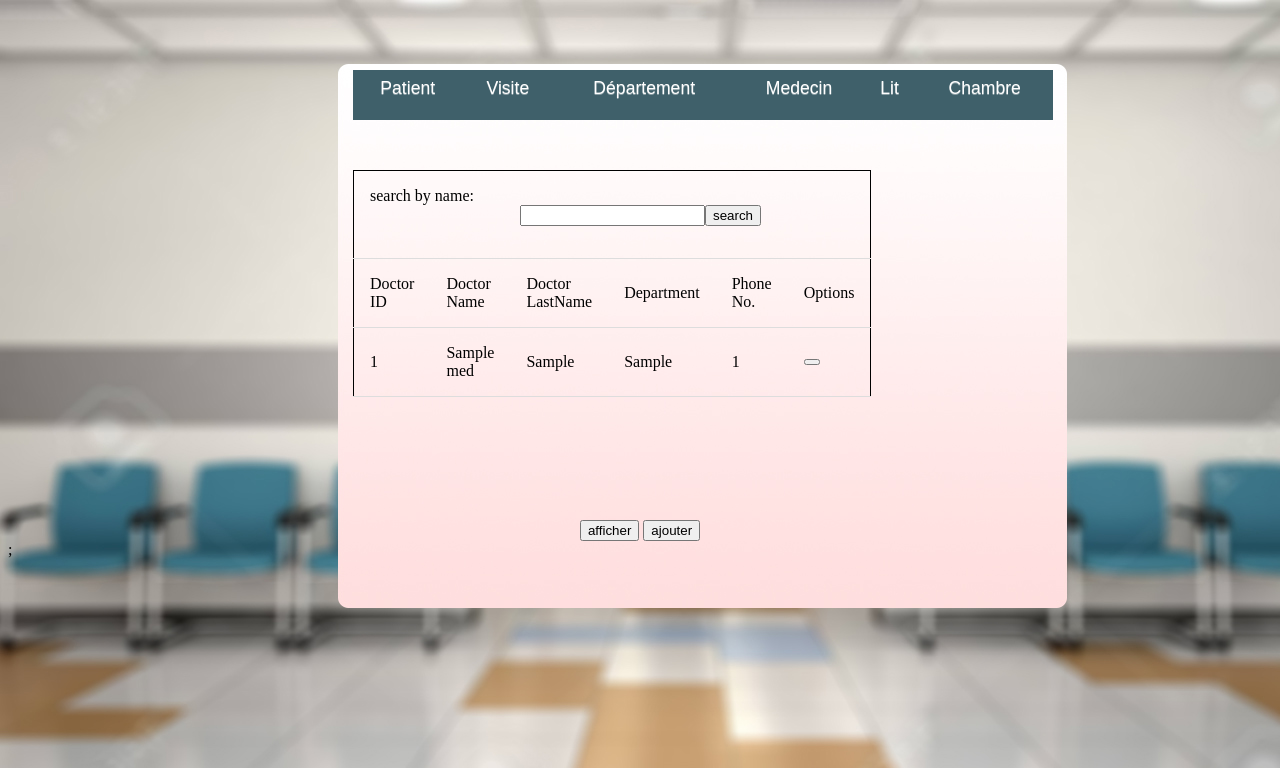
After one commit to HelmiB/ProjetWeb, a PHP site: page /doctor.php in a window 1280 px wide. The commit adds this page. Shown: the top 781 px of the page. Run offline with PHP 8.4, Linux system fonts and the light colour scheme; tables that the repository leaves empty hold one stand-in row (values such as "Sample post").

Commit message:
hani zedtha khedmet el medecin jarbouha w 9oulouli chnowa nzid

```diff
--- /dev/null
+++ b/doctor.php
@@ -0,0 +1,92 @@
+<html>
+<head>
+    <link rel="stylesheet" href="style.css" />
+    <link href="img/logo.png" rel="icon"/>
+</head>
+<body>
+<header><nav>
+        <ul>
+            <li><a  href="#">Patient</a></li>
+            <li><a href="#">Visite</a></li>
+            <li><a href="#">Département</a></li>
+            <li><a href="doctor.php">Medecin</a></li>
+            <li><a href="#">Lit</a></li>
+            <li><a href="#">Chambre</a></li>
+        </ul></nav></header>
+<section><div id="affichage">
+        <table class="table table-bordered table-hover">
+            <tr><td colspan="6">search by name:<form method="get"><input name="text" type="text"><input type="submit" value="search"></form></td></tr>
+            <tr class="active">
+                <td>Doctor ID</td>
+                <td>Doctor Name</td>
+                <td>Doctor LastName</td>
+                <td>Department</td>
+                <td>Phone No.</td>
+                <td>Options</td>
+            </tr>
+            <?php
+            try{
+                $bdd2= new PDO('mysql:host=localhost;dbName=bdd2', 'root', '');
+            }
+            catch (PDOException$e) { print"Erreur : " . $e->getMessage();die(); }
+            $bdd2->query("USE bdd2");
+            if((isset($_GET["text"]))AND(!empty($_GET["text"]))){
+                $reponse= $bdd2->query('select * from medecin WHERE nom LIKE "'.$_GET["text"].'%"');
+            }
+            else{
+                $reponse= $bdd2->query('select * from medecin ORDER by id ASC ');
+            }
+            if($reponse){
+                $resultat = $reponse->fetchAll(PDO:: FETCH_OBJ );
+                foreach($resultat as $res) :
+                    echo '<tr id="tab"><td>';
+                    echo $res->id;
+                    echo '<td>';
+                    echo $res->nom;
+                    echo '<td>';
+                    echo $res->prenom;
+                    echo '<td>';
+                    echo $res->departement;
+                    echo '<td>';
+                    echo $res->telephone;
+                    echo '<td>';
+                    echo '<a href="#"><button type="button" class="btn btn-primary" data-toggle="modal" data-target="#myModal" ><span class="glyphicon glyphicon-wrench" aria-hidden="true"></span></button></a>
+                            <a  href="#" class="btn btn-danger" ><span class="glyphicon glyphicon-trash" aria-hidden="true"></span></a>';
+                endforeach;
+                $reponse->closeCursor();
+            }
+            ?>
+        </table>
+    </div>
+    <div id="formulaire"> <center>
+            <form method="post" action="add.php" enctype="multipart/form-data">
+                <table width="200" align="center" >
+                    <tr>
+                        <td>Id :</td>
+                        <td> <input name="doctid" type="number" required/></td></tr>
+                    <tr>
+                        <td>Nom :</td>
+                        <td> <input name="doctname" type="text" required/></td></tr>
+                    <tr>
+                        <td>Prenom: </td>
+                        <td> <input name="doctlastname"  type="text"/></td>
+                    </tr>
+                    <td>
+                       Telephone :
+                    </td>
+                    <td> <input name="phon" type="number"/></td>
+                    </tr>
+                    <tr>
+                        <td>Departement</td>
+                        <td> <input name="dept" type="text" required></td>
+                    </tr>
+                    <tr>
+                        <td colspan="2" align="center"><input name="ok" type="submit" /> </td>
+                    </tr>
+                </table>
+            </form></center></div>
+    <center><input id="button1" type="button" value="afficher">
+        <input id="button2" type="button" value="ajouter"></center></section>
+<script src="script.js"> </script>;
+</body>
+</html>
--- a/index.php
+++ b/index.php
@@ -5,6 +5,7 @@ $html='
 <head>
 <title> Bienvenue </title>
 <link rel="stylesheet" href="style.css" />
+<link href="img/logo.png" rel="icon"/>
 </head>
 <body>
 <header><nav>
@@ -12,7 +13,7 @@ $html='
 <li><a  href="#">Patient</a></li>
 <li><a href="#">Visite</a></li>
 <li><a href="#">Département</a></li>
-<li><a href="#">Medecin</a></li>
+<li><a href="doctor.php">Medecin</a></li>
 <li><a href="#">Lit</a></li>
 <li><a href="#">Chambre</a></li>
 </ul></nav></header>
```
Also changed, not shown: add.php (added, +11 -0 lines), img/logo.png (added).
